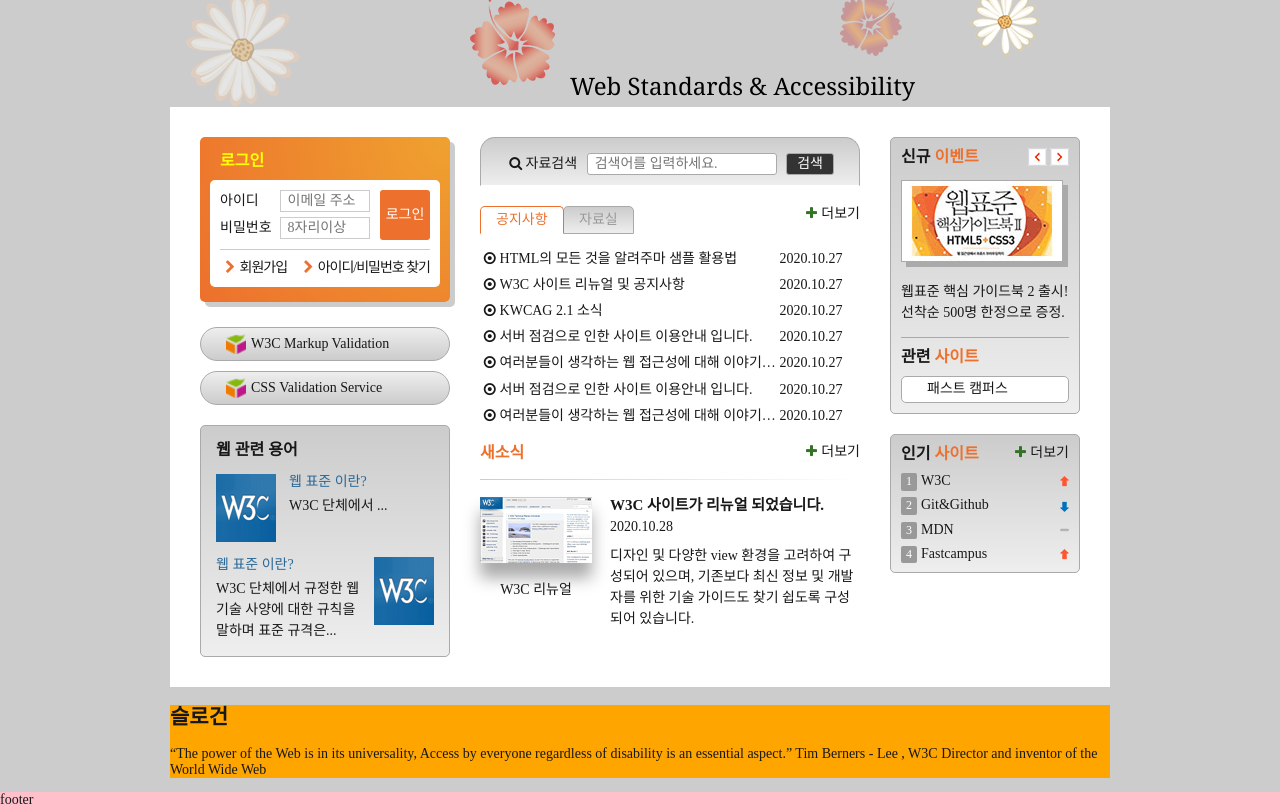
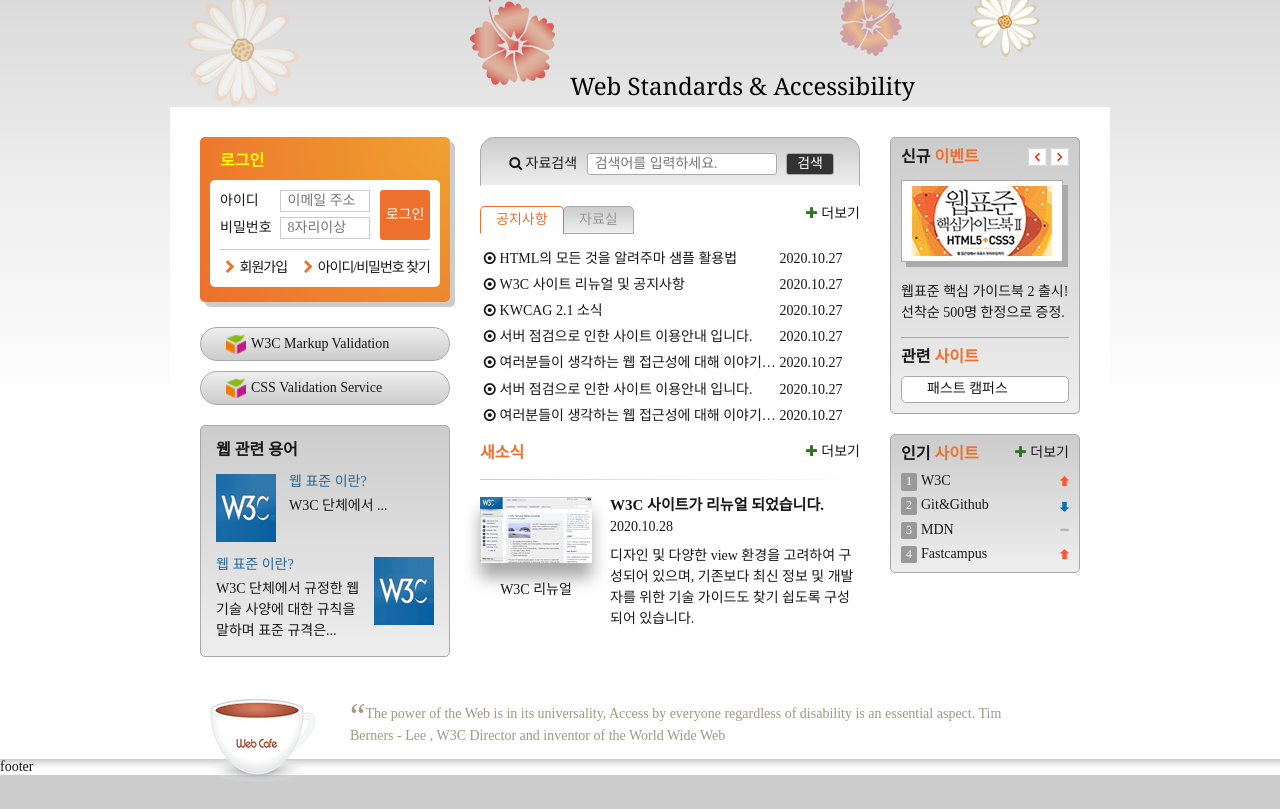
Before and after one commit to ByeongGi/FDS18, a plain HTML site: page index.html in a window 1280 px wide. Shown: the part 137-946 px from the top of the page. After the commit the page ends 919 px from the top, so only its background shows below. Drawn offline with nearby package versions, Linux system fonts and the light colour scheme; a web font is replaced by a local one.

Commit message:
슬로건 디자인

```diff
--- a/css/stylesheet.css
+++ b/css/stylesheet.css
@@ -27,7 +27,7 @@ body {
   font-family: 'Spoqa Han Sans', 'Sans-serif';
   font-size: 1.4rem;
   color: #181818;
-  background: #ccc;
+  background: #ccc linear-gradient(#ccc 0%, #eee 35%, #fff 60%, #fff 100%);
 }
 /* 링크 스타일 */
 a {
@@ -737,8 +737,42 @@ a {
   color: hsla(110, 50%, 30%, 1);
 }
 .slogan {
-  background: orange;
+  position: relative;
+  padding: 0 70px 15px 180px;
 }
+.slogan-heading {
+  width: 110px;
+  height: 83px;
+  line-height: 83px;
+  font-size: 1.4rem;
+  font-weight: 400;
+  text-align: center;
+  position: absolute;
+  left: 35px;
+  bottom: -35px;
+}
+.slogan-heading::after {
+  content: "";
+  position: absolute;
+  width: 100%;
+  height: 100%;
+  top: 0;
+  left: 0;
+  background: url(./images/coffee.png) no-repeat 0 0;
+}
+.slogan-brief {
+  margin: 0;
+  color: #a09784;
+}
+.slogan-brief q::before {
+  font-size: 3.5rem;
+  position: relative;
+  top: 10px;
+}
+.slogan-brief q::after {
+  content: "";
+}
+
 .footer {
-  background: pink;
+  background: #ccc linear-gradient(#ccc 0%, #eee 35%, #fff 60%, #fff 100%);
 }
```
